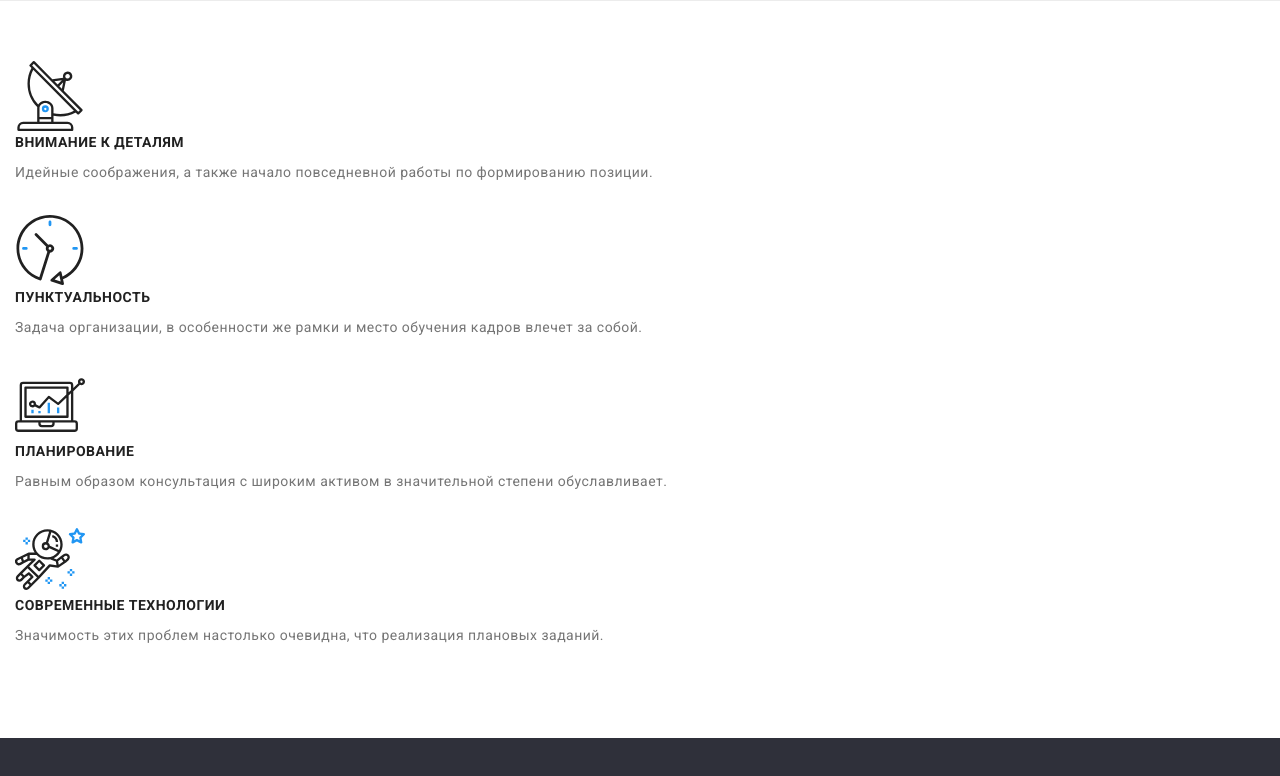
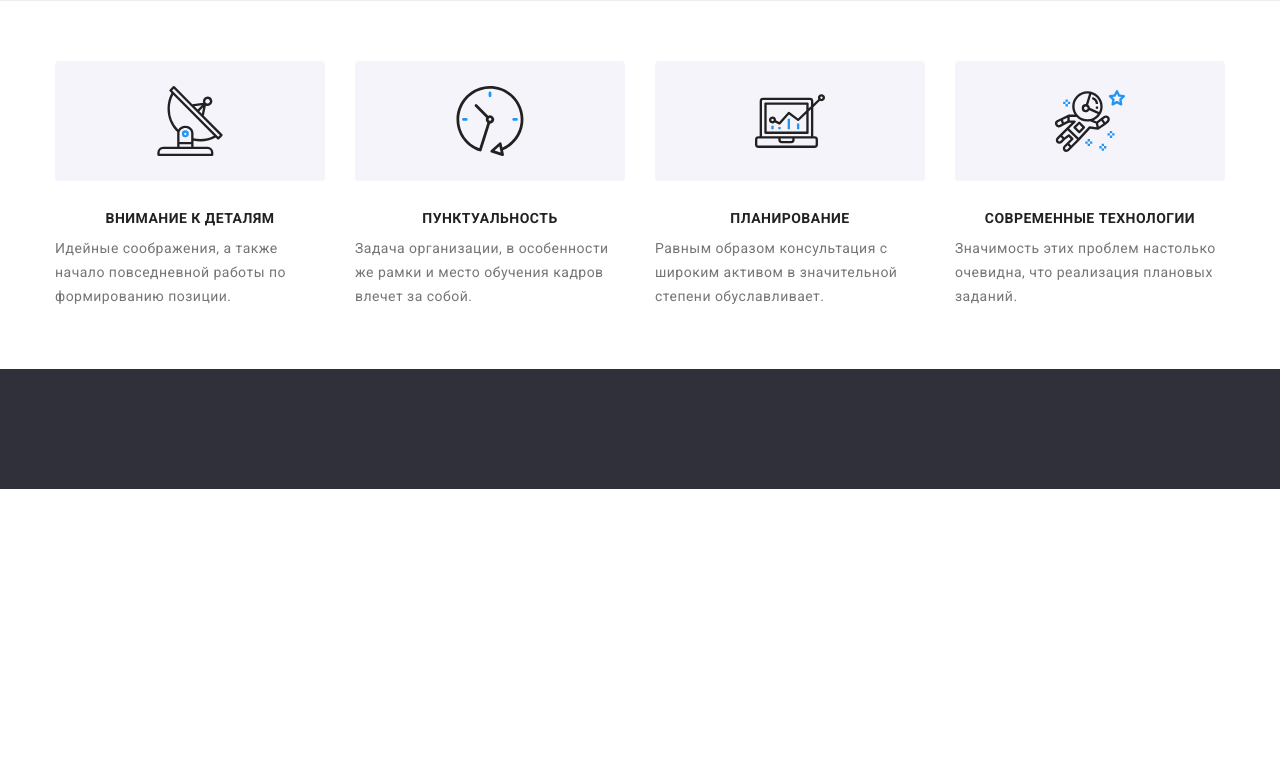
Before and after one commit to BohdanToder/goit-markup-hw-08, a plain HTML site: page index.html in a window 1280 px wide. Drawn offline with Linux system fonts and the light colour scheme.

Commit message:
Adds some changes

```diff
--- a/sass/components/_container.scss
+++ b/sass/components/_container.scss
@@ -5,6 +5,18 @@
 	margin-left: auto;
 	padding-right: 15px;
 	padding-left: 15px;
+
+	@media screen and (min-width: 480px) {
+		width: 480px;
+	}
+
+	@media screen and (min-width: 768px) {
+		width: 768px;
+	}
+
+	@media screen and (min-width: 1200px) {
+		width: 1200px;
+	}
 }
 
 .header__container {
--- a/sass/layout/_features.scss
+++ b/sass/layout/_features.scss
@@ -2,23 +2,48 @@
 	// display: flex;
 	// justify-content: space-between;
 	list-style-type: none;
+	margin-bottom: -30px;
+	@media screen and (min-width: 768px) {
+		display: flex;
+		flex-wrap: wrap;
+		margin-right: -30px;
+	}
+
+	@media screen and (min-width: 1200px) {
+		justify-content: space-between;
+		margin-bottom: 0;
+	}
 }
 
 .features__item {
 	// flex-basis: calc((100% - 90px) / 4);
 	width: 100%;
 	margin-bottom: 30px;
+
+	@media screen and (min-width: 768px) {
+		flex-basis: calc(100% / 2 - 30px);
+		margin-right: 30px;
+	}
+
+	@media screen and (min-width: 1200px) {
+		flex-basis: calc(100% / 4 - 30px);
+		margin-bottom: 0;
+		// flex-basis: calc((100% - 90px) / 4);
+	}
 }
 
 .features__icon {
-	// @extend %flex-center;
-	// margin-bottom: 30px;
+	@extend %flex-center;
+	margin-bottom: 30px;
 
-	// width: 270px;
-	// height: 120px;
-	// border-radius: 4px;
+	height: 120px;
+	border-radius: 4px;
 
-	// background-color: var(--features-icon-bgcolor);
+	background-color: var(--features-icon-bgcolor);
+
+	// @media screen and (min-width: 1200px) {
+	// 	width: 270px;
+	// }
 }
 
 .features__name {
@@ -28,6 +53,8 @@
 	font-size: 14px;
 	line-height: 1.14;
 	text-transform: uppercase;
+
+	text-align: center;
 }
 
 .features__text {
```
Also changed, not shown: css/main.css, css/main.min.css, 2 other files.
